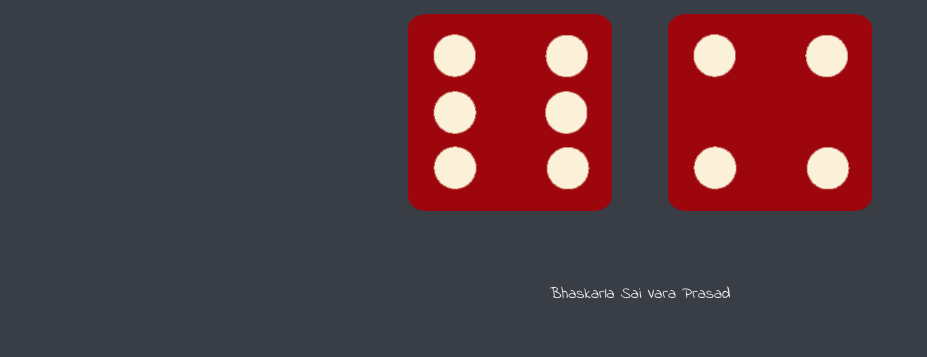
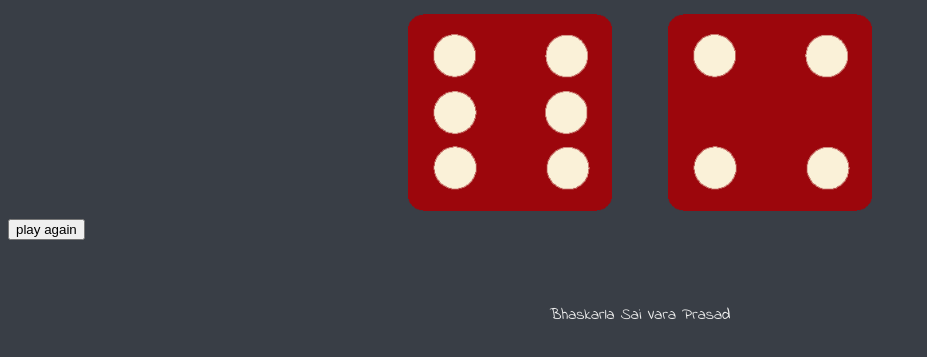
Before and after one commit to Svprasad01/disk_game, a plain HTML site: page index.html in a window 1280 px wide. Shown: the part 241-598 px from the top of the page, without its empty margins (0-927 px from the left). Drawn offline with Linux system fonts and the light colour scheme.

Commit message:
Update index.html

```diff
--- a/index.html
+++ b/index.html
@@ -2,6 +2,7 @@
 <html lang="en" dir="ltr">
   <head>
     <meta charset="utf-8">
+<meta name="viewport" content="width=device-width, initial-scale=1.0">
     <title>Dicee</title>
     <link rel="stylesheet" href="styles.css">
     <link href="https://fonts.googleapis.com/css?family=Indie+Flower|Lobster" rel="stylesheet">
@@ -23,6 +24,13 @@
       </div>
 
     </div>
+<button type="button" onClick="refreshPage()">play again</button>
+
+<script>
+function refreshPage(){
+    window.location.reload();
+}
+</script>
 
 <script src="index.js"></script>
   </body>
```
